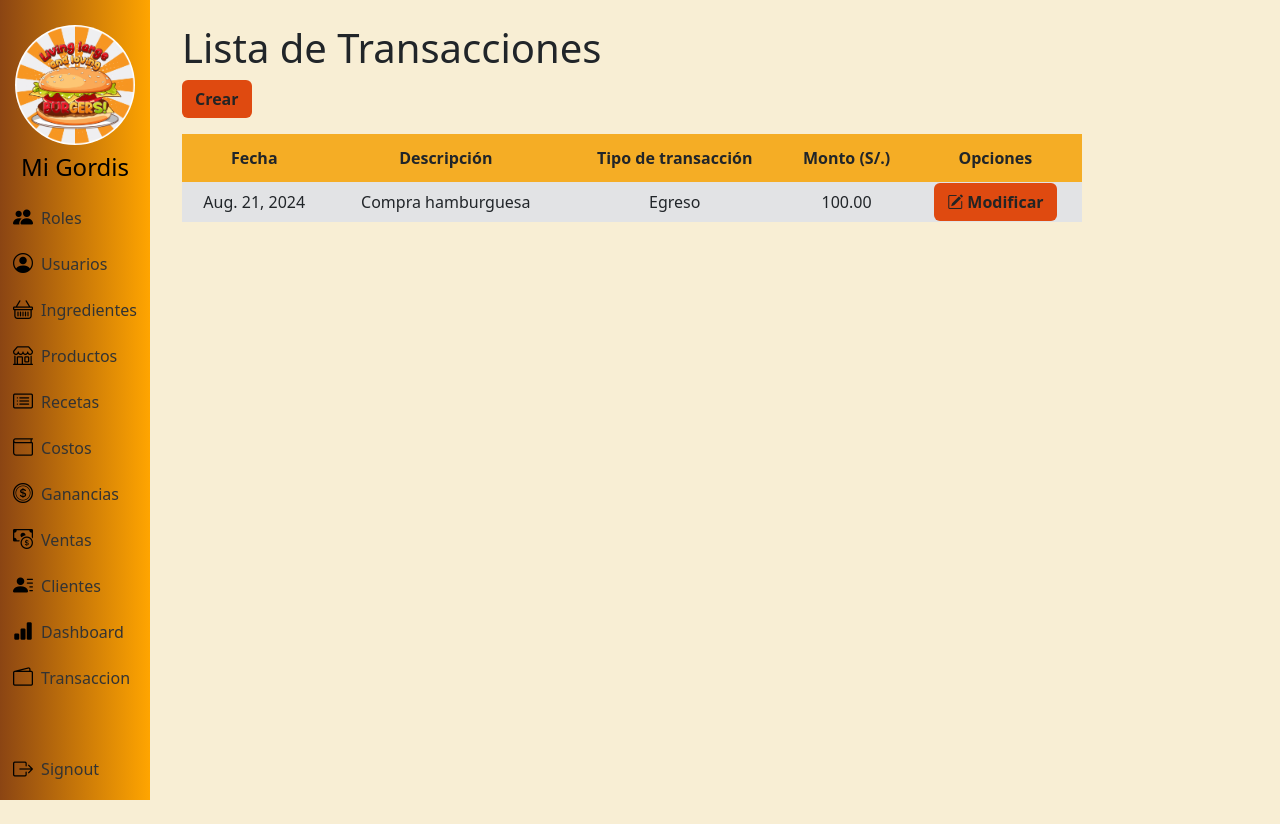
After one commit to KiaraLuz/proyecto-ing.software, a Django app: page /transaccion/ in a window 1280 px wide. The commit adds this page. Run offline with Django 5.2, Linux system fonts and the light colour scheme; a user stored in the database is signed in; data comes from the database, SQL or seed files in the repository; both versions use the stored data as it was after the commit.

Commit message:
transaccion

```diff
--- a/app/models.py
+++ b/app/models.py
@@ -1,6 +1,8 @@
 from django.db import models
 from django.contrib.auth.models import AbstractUser
 from django.core.exceptions import ValidationError
+from django.db import models
+from django.utils import timezone
 
 # Create your models here.
 class Rol(models.Model):
@@ -121,3 +123,15 @@ class Venta(models.Model):
         except Ganancia.DoesNotExist:
             self.precio = 0
         super().save(*args, **kwargs)
+class Transaccion(models.Model):
+    TIPO_TRANSACCION_CHOICES = [
+        ('ingreso', 'Ingreso'),
+        ('egreso', 'Egreso'),
+    ]
+    fecha = models.DateField(default=timezone.now)
+    descripcion = models.TextField()
+    tipo_transaccion = models.CharField(max_length=7, choices=TIPO_TRANSACCION_CHOICES)
+    monto = models.DecimalField(max_digits=10, decimal_places=2)
+
+    def __str__(self):
+        return f"{self.fecha} - {self.descripcion} - {self.tipo_transaccion} - {self.monto}"
--- a/app/templates/layouts/base.html
+++ b/app/templates/layouts/base.html
@@ -139,6 +139,12 @@
                                     Dashboard
                                 </a>
                             </li>
+                            <li class="nav-item">
+                                <a class="nav-link" href="{% url 'transaccion' %}">
+                                    <i class="bi bi-wallet2 custom-icon"></i>
+                                    Transaccion
+                                </a>
+                            </li>
                         </div>
                         <div>
                             <li class="nav-item">
--- /dev/null
+++ b/app/templates/transaccion/transaccion.html
@@ -0,0 +1,35 @@
+{% extends 'layouts/base.html' %}
+
+{% block content %}
+<h1>Lista de Transacciones</h1>
+<a class="btn btn-color fw-bold mb-3" href="{% url 'transaccion_crear' %}" role="button">Crear</a>
+<table class="tb">
+  <thead class="encabezado-tabla fw-bold">
+    <tr>
+
+        <td scope="col">Fecha</td>
+        <td scope="col">Descripción</td>
+        <td scope="col">Tipo de transacción</td>
+        <td scope="col">Monto (S/.)</td>
+        <th colspan="2">Opciones</th>
+    </tr>
+  </thead>
+  <tbody class="bg-secondary-subtle">
+    {% for transaccion in transacciones %}
+    <tr>
+
+        <td>{{ transaccion.fecha }}</td>
+        <td>{{ transaccion.descripcion }}</td>
+        <td>{{ transaccion.get_tipo_transaccion_display }}</td>
+        <td>{{ transaccion.monto }}</td>
+        <td>
+            <a class="btn btn-color btn-m fw-bold" role="button" href="{% url 'transaccion_modificar' transaccion.id %}">
+                <i class="bi bi-pencil-square"></i>
+                Modificar
+            </a>
+        </td>
+    </tr>
+    {% endfor %}
+  </tbody>
+</table>
+{% endblock %}
--- a/app/views.py
+++ b/app/views.py
@@ -1,6 +1,6 @@
 from django.shortcuts import render, redirect, get_object_or_404
-from app.models import Rol, Usuario, Ingrediente, Producto, Receta, RecetaIngrediente, CostoProducto, CostoProductoIngrediente, Ganancia,Venta, Cliente
-from app.forms import RolForm, UsuarioForm, IngredienteForm, ProductoForm, RecetaForm, RecetaIngredienteFormSet, CostoProductoForm, RecetaIngredienteFormSetMod, GananciaForm, ModificarGananciaForm,VentaForm, ClienteForm
+from app.models import Rol, Usuario, Ingrediente, Producto, Receta, RecetaIngrediente, CostoProducto, CostoProductoIngrediente, Ganancia,Venta, Cliente, Transaccion
+from app.forms import RolForm, UsuarioForm, IngredienteForm, ProductoForm, RecetaForm, RecetaIngredienteFormSet, CostoProductoForm, RecetaIngredienteFormSetMod, GananciaForm, ModificarGananciaForm,VentaForm, ClienteForm, TransaccionForm
 from django.contrib.auth import login, logout, authenticate
 from django.contrib.auth.forms import AuthenticationForm
 from django.contrib.auth.decorators import login_required
@@ -560,3 +560,39 @@ def dashboard(request):
         'grafico_costos': grafico_costos_img,
         'grafico_ventas': grafico_ventas_img
     })
+@login_required
+@admin_required
+def transaccion(request):
+    transacciones = Transaccion.objects.all()
+    return render(request, 'transaccion/transaccion.html', {'transacciones': transacciones})
+
+@login_required
+@admin_required
+def transaccion_crear(request):
+    if request.method == "POST":
+        form = TransaccionForm(request.POST)
+        if form.is_valid():
+            form.save()
+            return redirect('transaccion')
+    else:
+        form = TransaccionForm()
+    return render(request, 'transaccion/transaccion_crear.html', {'form': form})
+
+@login_required
+@admin_required
+def transaccion_modificar(request, transaccion_id):
+    try:
+        transaccion = Transaccion.objects.get(id=transaccion_id)
+    except Transaccion.DoesNotExist:
+        # Manejo del error si la transacción no existe
+        return redirect('transaccion')
+
+    if request.method == "POST":
+        form = TransaccionForm(request.POST, instance=transaccion)
+        if form.is_valid():
+            form.save()
+            return redirect('transaccion')
+    else:
+        form = TransaccionForm(instance=transaccion)
+
+    return render(request, 'transaccion/transaccion_modificar.html', {'form': form})
--- a/software/urls.py
+++ b/software/urls.py
@@ -52,4 +52,7 @@ urlpatterns = [
     path('clientes/crear/', views.cliente_crear, name='cliente_crear'),
     path('clientes/modificar/<int:cliente_id>/', views.cliente_modificar, name='cliente_modificar'),
     path('dashboard/', views.dashboard, name='dashboard'),
+    path('transaccion/', views.transaccion, name='transaccion'),
+    path('transaccion/crear/', views.transaccion_crear, name='transaccion_crear'),
+    path('transaccion/modificar/<int:transaccion_id>/', views.transaccion_modificar, name='transaccion_modificar')
 ]
```
Also changed, not shown: app/forms.py (+23 -1 lines), app/templates/transaccion/transaccion_crear.html (added, +15 -0 lines), app/templates/transaccion/transaccion_modificar.html (added, +15 -0 lines), app/migrations/0024_transaccion.py (added), db.sqlite3.
